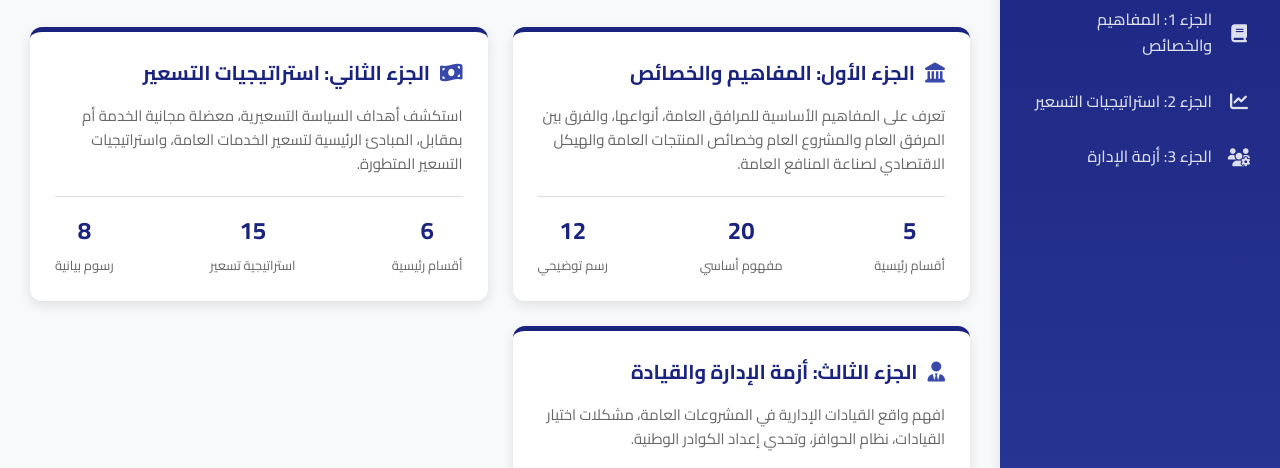
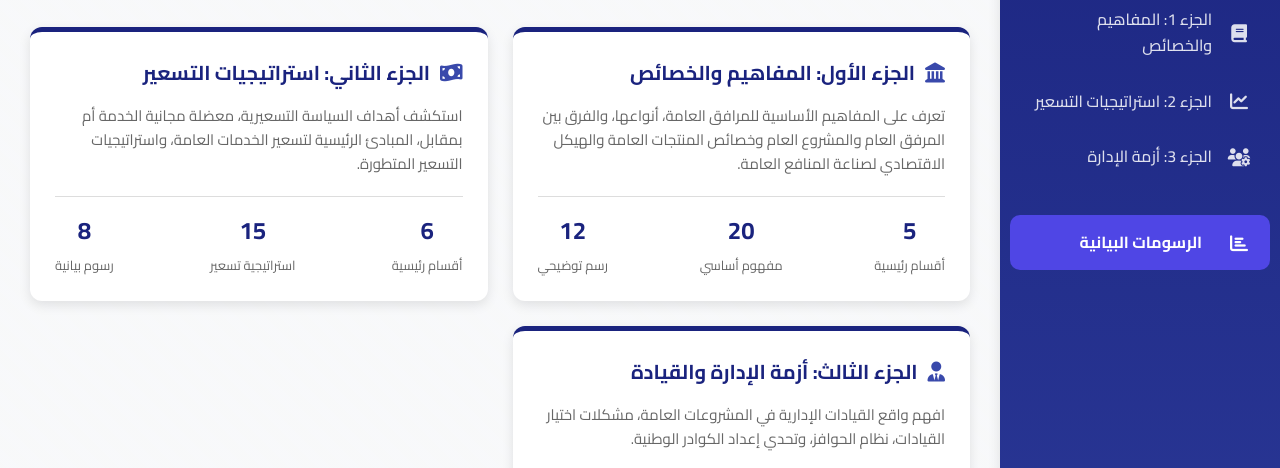
Before and after one commit to GOW-FLASH/CR7-explained, a plain HTML site: page index.html in a window 1280 px wide. Shown: the part 282-750 px from the top of the page. Drawn offline with Linux system fonts and the light colour scheme.

Commit message:
Add simplified version link to index.html

```diff
--- a/index.html
+++ b/index.html
@@ -56,6 +56,21 @@
                     <span>الجزء 3: أزمة الإدارة</span>
                 </a>
             </div>
+            <!-- نسخة مبسطة -->
+<div class="nav-item" onclick="window.open('https://gow-flash.github.io/CR7--charts/', '_blank')"
+     style="background: #4f46e5;
+            color: white;
+            padding: 15px;
+            margin: 10px;
+            border-radius: 10px;
+            cursor: pointer;
+            display: flex;
+            align-items: center;
+            gap: 10px;
+            font-weight: bold;" >
+    <i class="fas fa-chart-bar"></i>
+    <span>الرسومات البيانية</span>
+</div>
         </div>
 
         <!-- المحتوى الرئيسي -->
```
